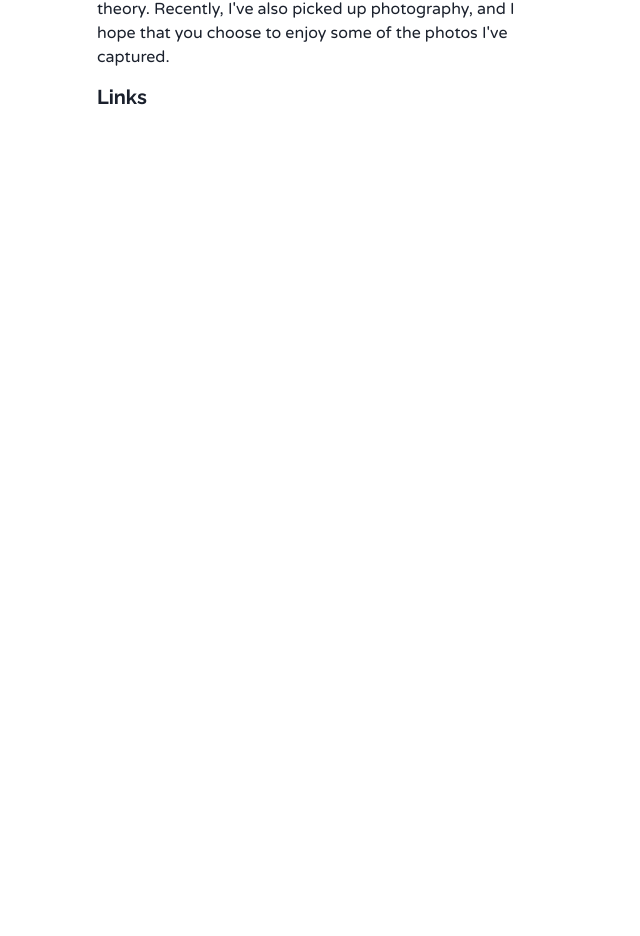
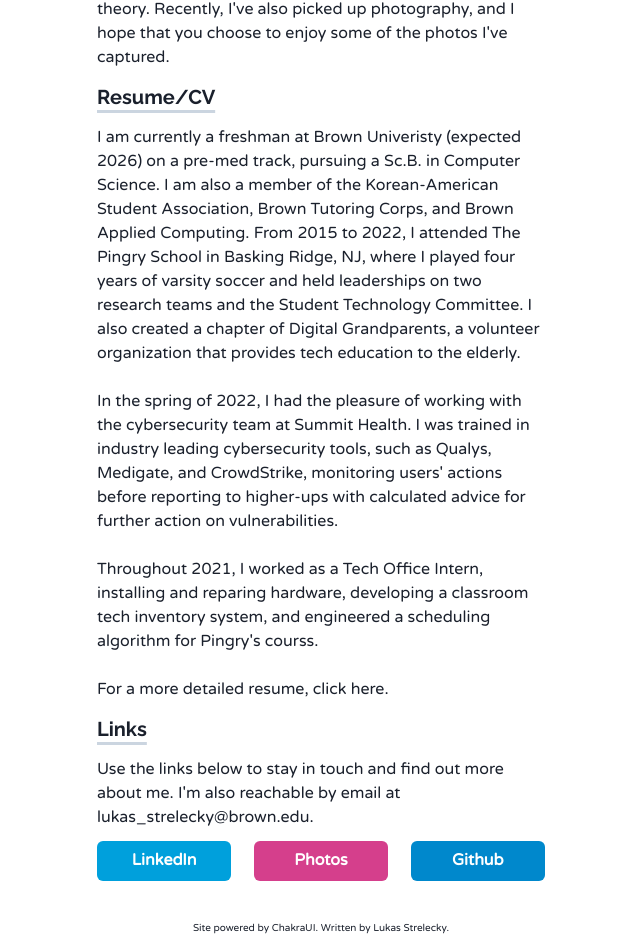
Before and after one commit to lstrelecky/ls-personal-website, a Next.js app: page / in a window 1280 px wide. Shown: the part 717-1653 px from the top of the page, without its empty margins (319-959 px from the left). Before the commit the page ends 826 px from the top, so only its background shows below. Built offline with nearby package versions, Linux system fonts and the light colour scheme.

Commit message:
Finished mainpage text. Added resume/cv and footer, finalized links.

```diff
--- a/components/links.js
+++ b/components/links.js
@@ -1,14 +1,30 @@
+import { Button, Flex, Link } from "@chakra-ui/react";
 
+export default function Links() {
+  return (
+    <Flex direction="row" align="center" justify="space-between" w="100%" mt={3} mx="auto" p={0}>
+        {/* Default styling not working in theme.js */}
+        {/* Use inline styling for now. TODO: fix this. */}
+        <Button width="30%" colorScheme="linkedin">
+          <Link style={{ textDecoration: 'none' }}
+                href="https://www.linkedin.com/in/lukas-strelecky-22b157223/" isExternal>
+                LinkedIn
+          </Link>
+        </Button>
 
-import { Heading, Text, Flex } from '@chakra-ui/react'
-import { Avatar, AvatarGroup } from "@chakra-ui/avatar"
+        <Button width="30%" colorScheme="pink">
+          <Link style={{ textDecoration: 'none' }}
+                href="https://www.instagram.com/takenbylukas/" isExternal>
+                Photos
+          </Link>
+        </Button>
 
-export default function ProfileHeadline() {
-  return (
-    <>
-        <Link href="https://www.linkedin.com/in/lukas-strelecky-22b157223/" isExternal>
-            <Button colorScheme="linkedin">Check out my LinkedIn</Button>
-        </Link>
-    </>
+        <Button width="30%" colorScheme="telegram">
+          <Link style={{ textDecoration: 'none' }}
+                href="google.com" isExternal>
+                Github
+          </Link>
+        </Button>
+    </Flex>
   )
 }
--- a/pages/index.js
+++ b/pages/index.js
@@ -2,6 +2,7 @@ import { Heading, Box, Text, Code, Flex, Link, Button } from '@chakra-ui/react'
 
 import Navbar from "../components/navbar"
 import ProfileHeadline from "../components/profileheadline"
+import Links from "../components/links";
 
 export default function Home() {
   return (
@@ -21,15 +22,43 @@ export default function Home() {
         also pursuing language studies, specifically Chinese and Korean. After being born in New York City, I've spent almost all of my
         childhood in New Jersey, and love traveling to foreign countries. I have a passion for web development and photography that is deeply
         rooted in a strong desire to creatively express myself&ndash;art was never really my thing, so I resorted to less conventional means.
-        <br /><br />
+        <br /><br/>
         I started programming in 6th grade, and ever since, I've been teaching myself different languages and creating small applications. In
         high school, I delved deeper into CS and took high level courses like Data Structures and Algorithms, marrying my creative ambitions with
         a sound theoretical foundation. In college, I'll even further expand my horizons, focusing my coursework on software and theory. Recently,
         I've also picked up photography, and I hope that you choose to enjoy some of the photos I've captured.
       </Text>
 
+      {/* Resume/CV Section */}
+      <Heading as="h3" size="md" variant="section-title">Resume/CV</Heading>
+      <Text fontStyle="md">
+        I am currently a freshman at Brown Univeristy (expected 2026) on a pre-med track, pursuing a Sc.B. in Computer Science. I am also a
+        member of the Korean-American Student Association, Brown Tutoring Corps, and Brown Applied Computing. From 2015 to 2022, I
+        attended <Link href="https://www.pingry.org" isExternal>The Pingry School</Link> in Basking Ridge, NJ, where I played four years of varsity soccer and held
+        leaderships on two research teams and the Student Technology Committee. I also created a chapter of Digital Grandparents, a volunteer
+        organization that provides tech education to the elderly.
+        <br /><br/>
+        In the spring of 2022, I had the pleasure of working with the cybersecurity team at Summit Health. I was trained in industry leading cybersecurity
+        tools, such as Qualys, Medigate, and CrowdStrike, monitoring users' actions before reporting to higher-ups with calculated advice for further action
+        on vulnerabilities.
+        <br /><br/>
+        Throughout 2021, I worked as a Tech Office Intern, installing and reparing hardware, developing a classroom tech inventory system, and engineered a
+        scheduling algorithm for Pingry's courss.
+        <br /><br/>
+        For a more detailed resume, <Link href="https://docs.google.com/document/d/1m9XJNbfNN5D_K8dpBT7ADqzgOLLgA0sf/edit?usp=sharing&ouid=111113412581063902371&rtpof=true&sd=true">click here.</Link>
+      </Text>
+
       {/* Links */}
       <Heading as="h3" size="md" variant="section-title">Links</Heading>
+        <Text fontStyle="md">
+          Use the links below to stay in touch and find out more about me. I'm also reachable by email at lukas_strelecky@brown.edu.
+        </Text>
+      <Links />
+
+      {/* Footer */}
+      <Text mt={10} fontSize={10} textAlign={"center"}>
+        Site powered by ChakraUI. Written by Lukas Strelecky.
+      </Text>
 
     </Box>
   )
```
